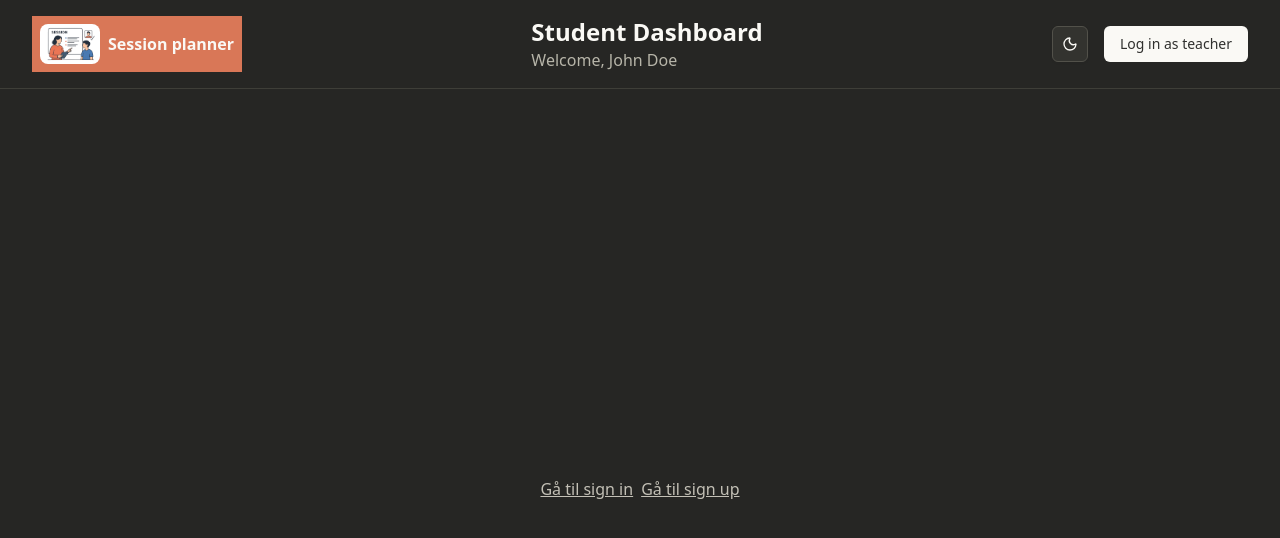
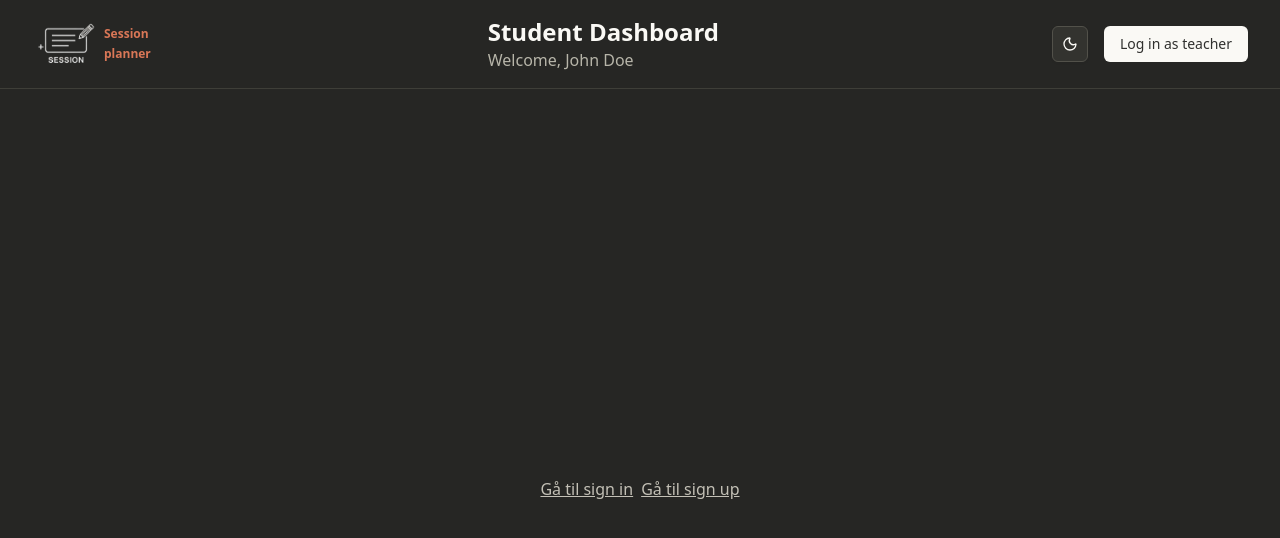
Before and after one commit to SigneHau/session-planner, a Next.js app: page / in a window 1280 px wide. Shown: the top 538 px of the page. Built offline with nearby package versions, Linux system fonts and the light colour scheme.

Commit message:
logo update

```diff
--- a/components/navbar.tsx
+++ b/components/navbar.tsx
@@ -7,22 +7,29 @@ const Navbar = () => {
   return (
     <nav className="bg-card text-card-foreground border-b">
       <div className="px-8 py-4 flex items-center justify-between">
-        <div className="flex gap-2 items-center bg-primary p-2">
+        <Link
+          href="/"
+          className="flex hover:-translate-y-1 hover:border hover:border-primary hover:rounded-lg transition-all gap-2 items-center text-primary p-1"
+        >
           <Image
-            className="bg-white rounded-lg"
+            className="rounded-lg"
             width={60}
             height={30}
             alt="logo"
-            src="/logo.png"
+            src="/logosimple.png"
           />
-          <h2 className="font-black">Session planner</h2>
-        </div>
+          <div className="flex flex-col gap-1">
+          <p className="text-xs font-bold">Session</p>
+          <p className="text-xs font-bold">planner</p>
+          </div>
+        </Link>
+
         <div>
           <h1 className="text-2xl font-bold">Student Dashboard</h1>
           <p className="text-muted-foreground">Welcome, John Doe</p>
         </div>
         <div className="flex gap-4 items-center">
-            <ModeToggle />
+          <ModeToggle />
           <Link href="/signin">
             <Button variant="secondary">Log in as teacher</Button>
           </Link>
```
Also changed, not shown: public/logo.png (deleted), public/logosimple.png (added).
